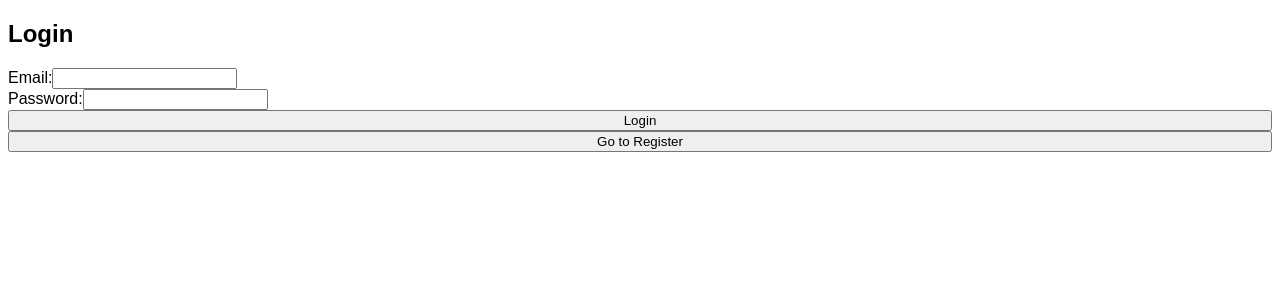
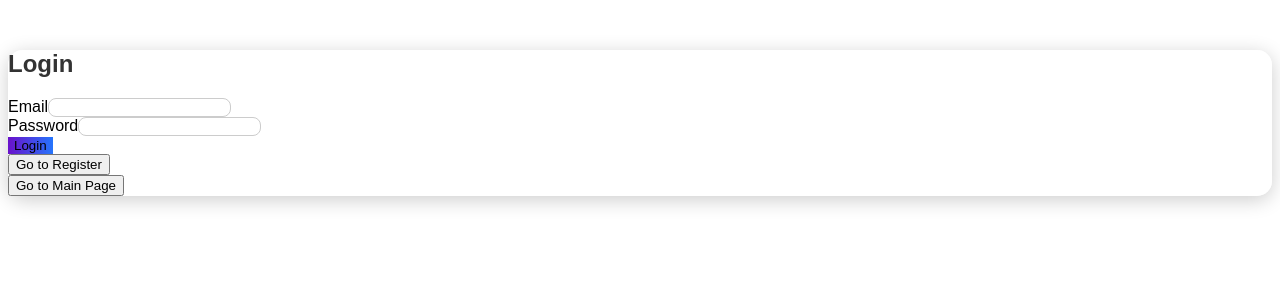
Before and after one commit to listen001-star/Bug-detection-and-code-style-modification-tools, a Vue app: page / in a window 1280 px wide. Shown: the top 300 px of the page. Built offline with nearby package versions, Linux system fonts and the light colour scheme.

Commit message:
Second version of the project with new features and improvements

```diff
--- a/package.json
+++ b/package.json
@@ -8,6 +8,7 @@
     "lint": "vue-cli-service lint"
   },
   "dependencies": {
+    "axios": "^1.7.7",
     "core-js": "^3.8.3",
     "vue": "^3.2.13"
   },
--- a/src/components/LoginPage.vue
+++ b/src/components/LoginPage.vue
@@ -1,18 +1,29 @@
 <template>
-  <div>
-    <h2>Login</h2>
-    <form @submit.prevent="handleLogin">
-      <div>
-        <label>Email:</label>
-        <input type="text" v-model="username" required />
+  <div class="container mt-5">
+    <div class="row justify-content-center">
+      <div class="col-md-6">
+        <div class="card p-4 shadow rounded">
+          <h2 class="text-center mb-4">Login</h2>
+          <form @submit.prevent="handleLogin">
+            <div class="form-group">
+              <label for="email">Email</label>
+              <input type="text" id="email" v-model.trim="username" class="form-control" required />
+            </div>
+            <div class="form-group">
+              <label for="password">Password</label>
+              <input type="password" id="password" v-model.trim="password" class="form-control" required />
+            </div>
+            <button type="submit" class="btn btn-primary btn-block mt-3">Login</button>
+          </form>
+          <div class="text-center mt-3">
+            <button class="btn btn-link" @click="$emit('switch', 'register')">Go to Register</button>
+          </div>
+          <div class="text-center mt-3">
+            <button class="btn btn-outline-secondary" @click="goToMainPage">Go to Main Page</button>
+          </div>
+        </div>
       </div>
-      <div>
-        <label>Password:</label>
-        <input type="password" v-model="password" required />
-      </div>
-      <button type="submit">Login</button>
-    </form>
-    <button @click="$emit('switch', 'register')">Go to Register</button>
+    </div>
   </div>
 </template>
 
@@ -26,19 +37,65 @@ export default {
     }
   },
   methods: {
-    handleLogin() {
-      if (this.username === 'admin' && this.password === '666') {
-        this.$emit('authenticated', 'MainPage')
-      } else {
-        alert('Invalid credentials. Please try again.')
+    async handleLogin() {
+      try {
+        const response = await fetch('http://your-backend-url/api/login', {
+          method: 'POST',
+          headers: {
+            'Content-Type': 'application/json'
+          },
+          body: JSON.stringify({
+            username: this.username,
+            password: this.password
+          })
+        });
+
+        const data = await response.json();
+
+        if (response.ok && data.success) {
+          this.$emit('authenticated', 'MainPage');
+        } else {
+          alert(data.message || 'Invalid credentials. Please try again.');
+        }
+      } catch (error) {
+        alert('Login failed. Please try again later.');
+        console.error(error);
       }
+    },
+    goToMainPage() {
+      this.$emit('authenticated', 'MainPage');
     }
   }
 }
 </script>
 
 <style scoped>
-.form-container { max-width: 400px; margin: auto; }
-.form-group { margin-bottom: 1em; }
-button { width: 100%; }
+.container {
+  margin-top: 50px;
+}
+
+.card {
+  border-radius: 15px;
+  background: rgba(255, 255, 255, 0.85); /* 白色透明背景 */
+  box-shadow: 0 4px 20px rgba(0, 0, 0, 0.2);
+}
+
+h2 {
+  color: #333;
+}
+
+.btn-primary {
+  background: linear-gradient(to right, #6a11cb, #2575fc);
+  border: none;
+  transition: all 0.3s ease;
+}
+
+.btn-primary:hover {
+  background: linear-gradient(to right, #5e0eb3, #1f5ccc);
+}
+
+.form-control {
+  border-radius: 8px;
+  border: 1px solid #ccc;
+}
 </style>
--- a/src/components/MainPage.vue
+++ b/src/components/MainPage.vue
@@ -1,24 +1,30 @@
 <template>
-  <div>
-    <h2>Welcome to Main Page</h2>
+  <div class="container mt-5">
+    <div class="row justify-content-center">
+      <div class="col-md-8">
+        <div class="card p-4 shadow rounded">
+          <h2 class="text-center mb-4">Welcome to Main Page</h2>
 
-    <!-- 上传文件 -->
-    <div>
-      <h3>Upload File</h3>
-      <input type="file" @change="handleFileUpload" />
-    </div>
+          <div class="mb-3">
+            <h3>Upload Python File</h3>
+            <input type="file" class="form-control-file" accept=".py" @change="handleFileUpload" />
+          </div>
 
-    <!-- 分析按钮 -->
-    <div>
-      <h3>Analyze File</h3>
-      <button @click="analyzeFile" :disabled="!uploadedFile">Analyze</button>
-    </div>
+          <div class="mb-3">
+            <h3>Execute Command</h3>
+            <button class="btn btn-info" @click="executeCommand" :disabled="!uploadedFile">Analyze with Pylint</button>
+          </div>
 
-    <!-- 可视化结果 -->
-    <div v-if="analysisResult">
-      <h3>Visualization of Results</h3>
-      <p>{{ analysisResult }}</p>
-      <!-- 您可以在此处添加更多的可视化功能 -->
+          <div v-if="analysisResult" class="mt-3">
+            <h3>Results</h3>
+            <pre class="result-box">{{ analysisResult }}</pre>
+          </div>
+
+          <div v-if="downloadLink" class="mt-3">
+            <a :href="downloadLink" class="btn btn-success" download>Download Result File</a>
+          </div>
+        </div>
+      </div>
     </div>
   </div>
 </template>
@@ -29,27 +35,86 @@ export default {
   data() {
     return {
       uploadedFile: null,
-      analysisResult: null
-    }
+      analysisResult: null,
+      downloadLink: null,
+    };
   },
   methods: {
     handleFileUpload(event) {
       this.uploadedFile = event.target.files[0];
-      alert(`File ${this.uploadedFile.name} uploaded.`);
+      this.analysisResult = null;
+      this.downloadLink = null;
     },
-    analyzeFile() {
-      if (this.uploadedFile) {
-        this.analysisResult = `Analysis result for ${this.uploadedFile.name}`;
-      } else {
+    async executeCommand() {
+      if (!this.uploadedFile) {
         alert('Please upload a file first.');
+        return;
       }
-    }
-  }
-}
+
+      // Create a FormData object to send the file
+      const formData = new FormData();
+      formData.append('file', this.uploadedFile);
+
+      try {
+        // Sending the file to the backend for analysis
+        const response = await fetch('http://your-backend-url/api/analyze', {
+          method: 'POST',
+          body: formData,
+        });
+
+        if (!response.ok) {
+          throw new Error('Failed to analyze the file.');
+        }
+
+        const data = await response.json();
+        this.analysisResult = data.result;
+
+        // Create a download link for the result file
+        const blob = new Blob([data.result], { type: 'text/plain' });
+        this.downloadLink = URL.createObjectURL(blob);
+      } catch (error) {
+        alert(`Error: ${error.message}`);
+        console.error(error);
+      }
+    },
+  },
+};
 </script>
 
 <style scoped>
+.container {
+  margin-top: 50px;
+}
+
+.card {
+  border-radius: 15px;
+  background: rgba(255, 255, 255, 0.85);
+  box-shadow: 0 4px 20px rgba(0, 0, 0, 0.2);
+}
+
 h2, h3 {
-  margin-top: 20px;
+  color: #333;
+}
+
+.btn-info {
+  background: linear-gradient(to right, #56ccf2, #2f80ed);
+  border: none;
+  transition: all 0.3s ease;
+}
+
+.btn-info:hover {
+  background: linear-gradient(to right, #499ecf, #276cb5);
+}
+
+.form-control-file {
+  border-radius: 8px;
+  border: 1px solid #ccc;
+}
+
+.result-box {
+  white-space: pre-wrap;
+  background-color: #f8f9fa;
+  padding: 15px;
+  border-radius: 8px;
 }
 </style>
--- a/src/components/RegisterPage.vue
+++ b/src/components/RegisterPage.vue
@@ -1,28 +1,36 @@
 <template>
-  <div>
-    <h2>Register</h2>
-    <form @submit.prevent="handleRegister">
-      <div>
-        <label>Username:</label>
-        <input type="text" v-model="username" required />
+  <div class="container mt-5">
+    <div class="row justify-content-center">
+      <div class="col-md-6">
+        <div class="card p-4 shadow rounded">
+          <h2 class="text-center mb-4">Register</h2>
+          <form @submit.prevent="handleRegister">
+            <div class="form-group">
+              <label for="username">Username</label>
+              <input type="text" id="username" v-model.trim="username" class="form-control" required />
+            </div>
+            <div class="form-group">
+              <label for="email">Email</label>
+              <input type="email" id="email" v-model.trim="email" class="form-control" required />
+            </div>
+            <div class="form-group">
+              <label for="password">Password</label>
+              <input type="password" id="password" v-model.trim="password" class="form-control" required />
+            </div>
+            <button type="submit" class="btn btn-success btn-block mt-3">Register</button>
+          </form>
+          <div class="text-center mt-3">
+            <button class="btn btn-link" @click="$emit('switch', 'login')">Go to Login</button>
+          </div>
+        </div>
       </div>
-      <div>
-        <label>Email:</label>
-        <input type="email" v-model="email" required />
-      </div>
-      <div>
-        <label>Password:</label>
-        <input type="password" v-model="password" required />
-      </div>
-      <button type="submit">Register</button>
-    </form>
-    <button @click="$emit('switch', 'login')">Go to Login</button>
+    </div>
   </div>
 </template>
 
 <script>
 export default {
-  name: 'RegisterPage', // 使用多词名称
+  name: 'RegisterPage',
   data() {
     return {
       username: '',
@@ -31,16 +39,73 @@ export default {
     }
   },
   methods: {
-    handleRegister() {
-      alert(`Registering with ${this.username}`);
+    async handleRegister() {
+      if (!this.validateEmail(this.email)) {
+        alert('Invalid email format.');
+        return;
+      }
+
+      try {
+        const response = await fetch('http://your-backend-url/api/register', {
+          method: 'POST',
+          headers: {
+            'Content-Type': 'application/json'
+          },
+          body: JSON.stringify({
+            username: this.username,
+            email: this.email,
+            password: this.password
+          })
+        });
+
+        const data = await response.json();
+
+        if (response.ok && data.success) {
+          alert('Registration successful! Please login.');
+          this.$emit('switch', 'login');
+        } else {
+          alert(data.message || 'Registration failed. Please try again.');
+        }
+      } catch (error) {
+        alert('Registration failed. Please try again later.');
+        console.error(error);
+      }
+    },
+    validateEmail(email) {
+      const re = /^[^\s@]+@[^\s@]+\.[^\s@]+$/;
+      return re.test(email);
     }
   }
 }
 </script>
 
 <style scoped>
-/* 样式保持不变 */
-.form-container { max-width: 400px; margin: auto; }
-.form-group { margin-bottom: 1em; }
-button { width: 100%; }
+.container {
+  margin-top: 50px;
+}
+
+.card {
+  border-radius: 15px;
+  background: rgba(255, 255, 255, 0.85); /* 白色透明背景 */
+  box-shadow: 0 4px 20px rgba(0, 0, 0, 0.2);
+}
+
+h2 {
+  color: #333;
+}
+
+.btn-success {
+  background: linear-gradient(to right, #43cea2, #185a9d);
+  border: none;
+  transition: all 0.3s ease;
+}
+
+.btn-success:hover {
+  background: linear-gradient(to right, #3aa187, #134a7b);
+}
+
+.form-control {
+  border-radius: 8px;
+  border: 1px solid #ccc;
+}
 </style>
```
Also changed, not shown: 1 other file (tests, documents, lock files or other folders).
